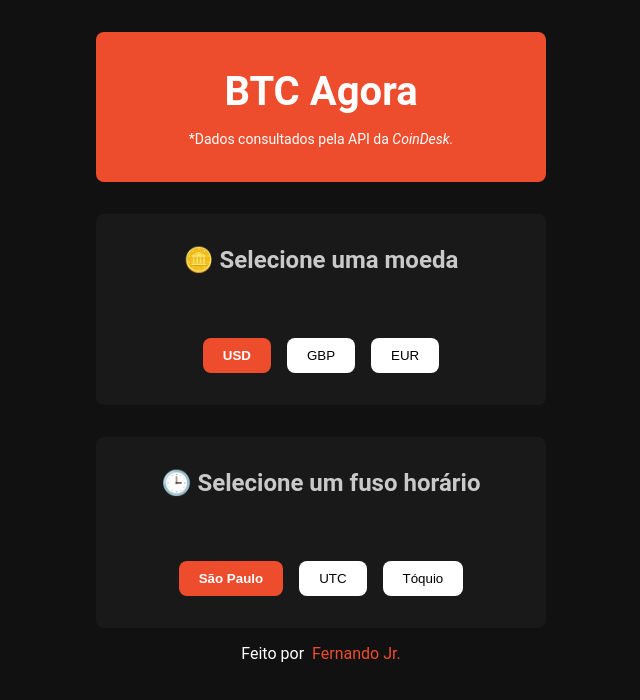
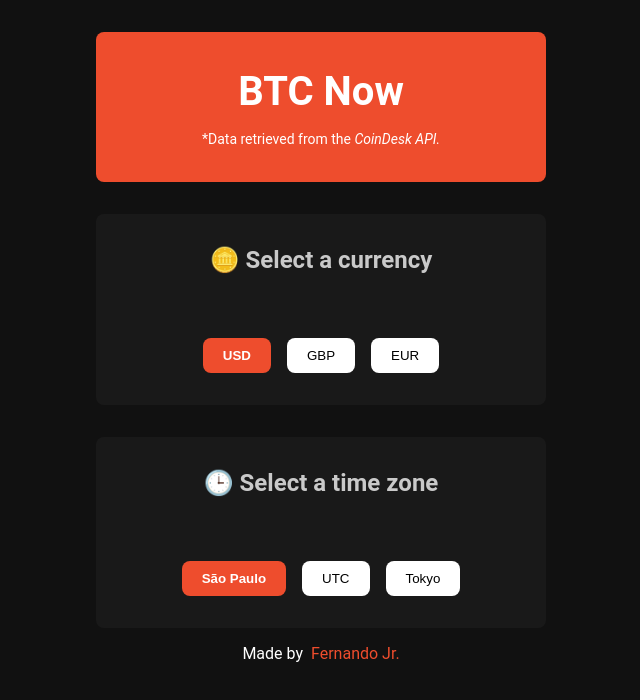
Before and after one commit to fernandojrdev/bitcoin-api-fetcher, a plain HTML site: page index.html in a window 1280 px wide. Shown: the whole page, without its empty margins (319-959 px from the left). Drawn offline with Linux system fonts and the light colour scheme; no server answers.

Commit message:
Update: Translate to English

```diff
--- a/assets/css/style.css
+++ b/assets/css/style.css
@@ -1,28 +1,39 @@
-*,*::before,*::after {
+*,
+*::before,
+*::after {
   margin: 0;
   padding: 0;
   box-sizing: border-box;
 }
+
 html {
   scroll-behavior: smooth;
 }
+
 body {
   background-color: #111;
   color: #fff;
   font-family: 'Roboto', sans-serif;
   padding: 0px 1rem;
 }
-a,a:visited,a:hover,a:active {
+
+a,
+a:visited,
+a:hover,
+a:active {
   text-decoration: none;
 }
+
 a {
   color: #ee4d2d;
   transition: all 0.3s ease;
 }
+
 a:hover {
   color: #ec664b;
   transform: scale(1.1);
 }
+
 button {
   padding: 10px 20px;
   background-color: #fff;
@@ -33,24 +44,29 @@ button {
   cursor: pointer;
   transition: all 0.3s ease;
 }
+
 button:hover {
   transform: scale(1.1);
   background-color: #ec664b;
   color: #fff;
 }
+
 .active {
   background-color: #ee4d2d;
   color: #fff;
   font-weight: 600;
 }
+
 .btnGroup {
   display: flex;
   gap: 1rem;
 }
+
 .container {
   max-width: 1500px;
   margin: 0 auto;
 }
+
 header .container {
   display: flex;
   max-width: 450px;
@@ -59,6 +75,7 @@ header .container {
   gap: 2rem;
   padding: 2rem 0;
 }
+
 header .wrapper {
   min-height: 150px;
   width: 100%;
@@ -71,13 +88,16 @@ header .wrapper {
   border-radius: 8px;
   background-color: #ee4d2d;
 }
+
 header h1 {
   font-size: 2.5rem;
   font-weight: 600;
 }
+
 header p {
   font-size: 14px;
 }
+
 .container.infos {
   display: grid;
   grid-template-columns: minmax(300px, 450px);
@@ -85,7 +105,8 @@ header p {
   justify-content: center;
   gap: 2rem;
 }
-.wrapper.valores {
+
+.wrapper.prices {
   display: flex;
   flex-direction: column;
   align-items: center;
@@ -95,15 +116,18 @@ header p {
   border-radius: 8px;
   background: rgba(34, 34, 34, 0.5);
 }
-.valores h2 {
+
+.prices h2 {
   color: #c9c9c9;
   text-align: center;
 }
-.valores h3 {
+
+.prices h3 {
   font-size: 2.5rem;
   font-weight: 600;
 }
-.wrapper.data {
+
+.wrapper.dates {
   display: flex;
   flex-direction: column;
   align-items: center;
@@ -113,15 +137,18 @@ header p {
   border-radius: 8px;
   background: rgba(34, 34, 34, 0.5);
 }
-.data h2 {
+
+.dates h2 {
   color: #c9c9c9;
   text-align: center;
 }
-.data h3 {
+
+.dates h3 {
   font-size: 2.5rem;
   font-weight: 600;
   text-align: center;
 }
+
 footer .wrapper {
   display: flex;
   align-items: center;
@@ -129,6 +156,7 @@ footer .wrapper {
   gap: 0.5rem;
   padding: 1rem 0;
 }
+
 @media (max-width: 768px) {
   button:hover {
     transform: scale(1);
--- a/index.html
+++ b/index.html
@@ -1,11 +1,10 @@
 <!DOCTYPE html>
-<html lang="pt-br">
+<html lang="en">
 
 <head>
   <meta charset="UTF-8">
   <meta name="viewport" content="width=device-width, initial-scale=1.0">
-  <title>BTC Agora | Consultando o dados via API</title>
-
+  <title>BTC Now</title>
   <link rel="shortcut icon" href="assets/imgs/favicon.png" type="image/x-icon">
   <link rel="stylesheet" href="assets/css/style.css">
 </head>
@@ -14,16 +13,15 @@
   <header>
     <section class="container">
       <div class="wrapper">
-        <h1>BTC Agora</h1>
-        <p>*Dados consultados pela API da <i>CoinDesk.</i></p>
+        <h1>BTC Now</h1>
+        <p>*Data retrieved from the <i>CoinDesk API.</i></p>
       </div>
     </section>
-
   </header>
   <main>
     <section class="container infos">
-      <div class="wrapper valores">
-        <h2>🪙 Selecione uma moeda</h2>
+      <div class="wrapper prices">
+        <h2>🪙 Select a currency</h2>
         <h3><span id="valuePrice"></span></h3>
         <div class="btnGroup">
           <button id="btnUSD" class="btnValue active">USD</button>
@@ -31,26 +29,23 @@
           <button id="btnEUR" class="btnValue">EUR</button>
         </div>
       </div>
-
-      <div class="wrapper data">
-        <h2>🕒 Selecione um fuso horário</h2>
+      <div class="wrapper dates">
+        <h2>🕒 Select a time zone</h2>
         <h3><span id="valueDate"></span></h3>
         <div class="btnGroup">
           <button id="btnBRT" class="btnDate active">São Paulo</button>
           <button id="btnUTC" class="btnDate">UTC</button>
-          <button id="btnJST" class="btnDate">Tóquio</button>
+          <button id="btnJST" class="btnDate">Tokyo</button>
         </div>
       </div>
     </section>
   </main>
-
   <footer>
     <div class="wrapper">
-      Feito por <a href="https://www.linkedin.com/in/feferjr/" target="_blank" rel="noopener noreferrer">Fernando
+      Made by <a href="https://www.linkedin.com/in/feferjr/" target="_blank" rel="noopener noreferrer">Fernando
         Jr.</a>
     </div>
   </footer>
-
   <script src="assets/scripts/script.js"></script>
 </body>
 
```
Lines whose indentation alone changed are shown as unchanged.
